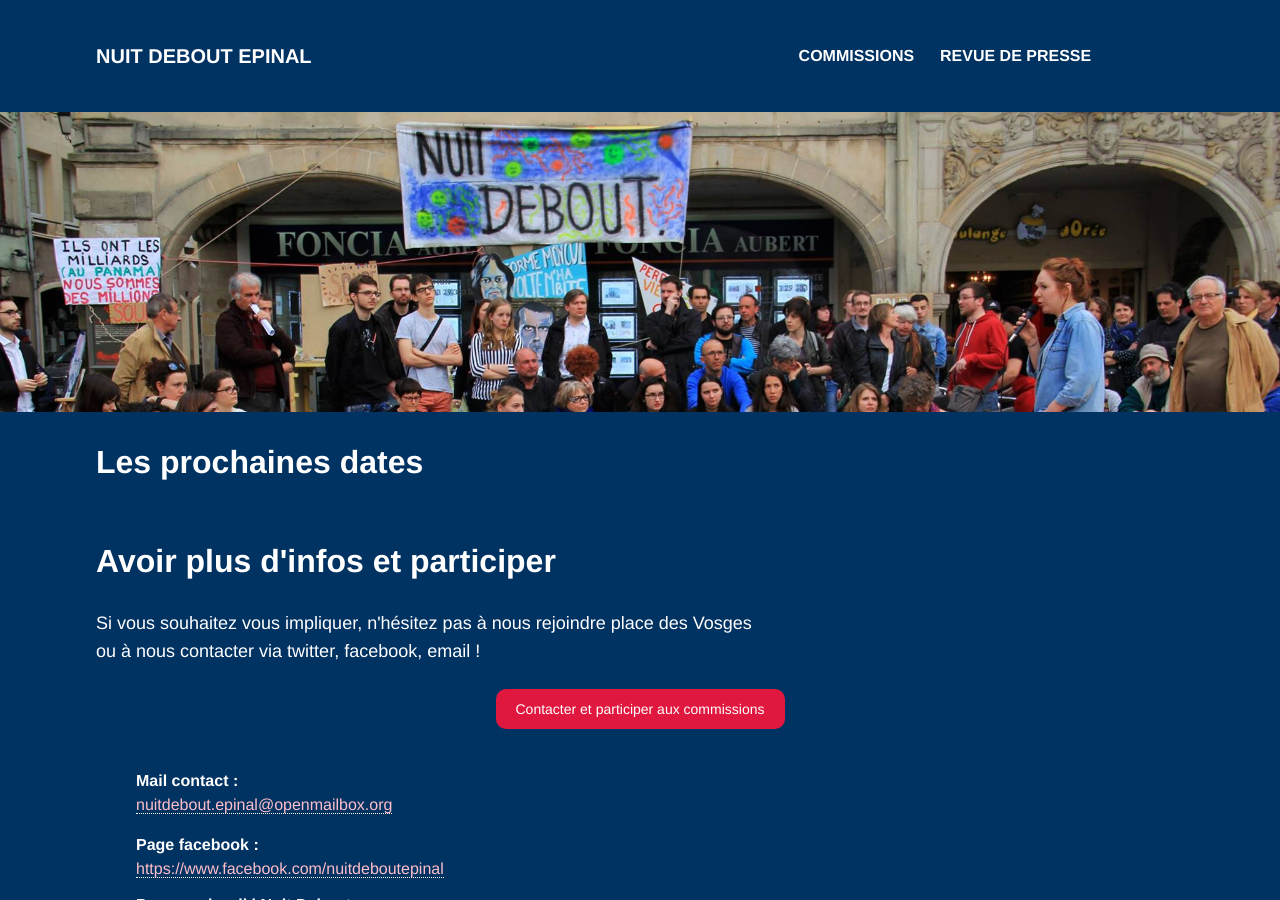
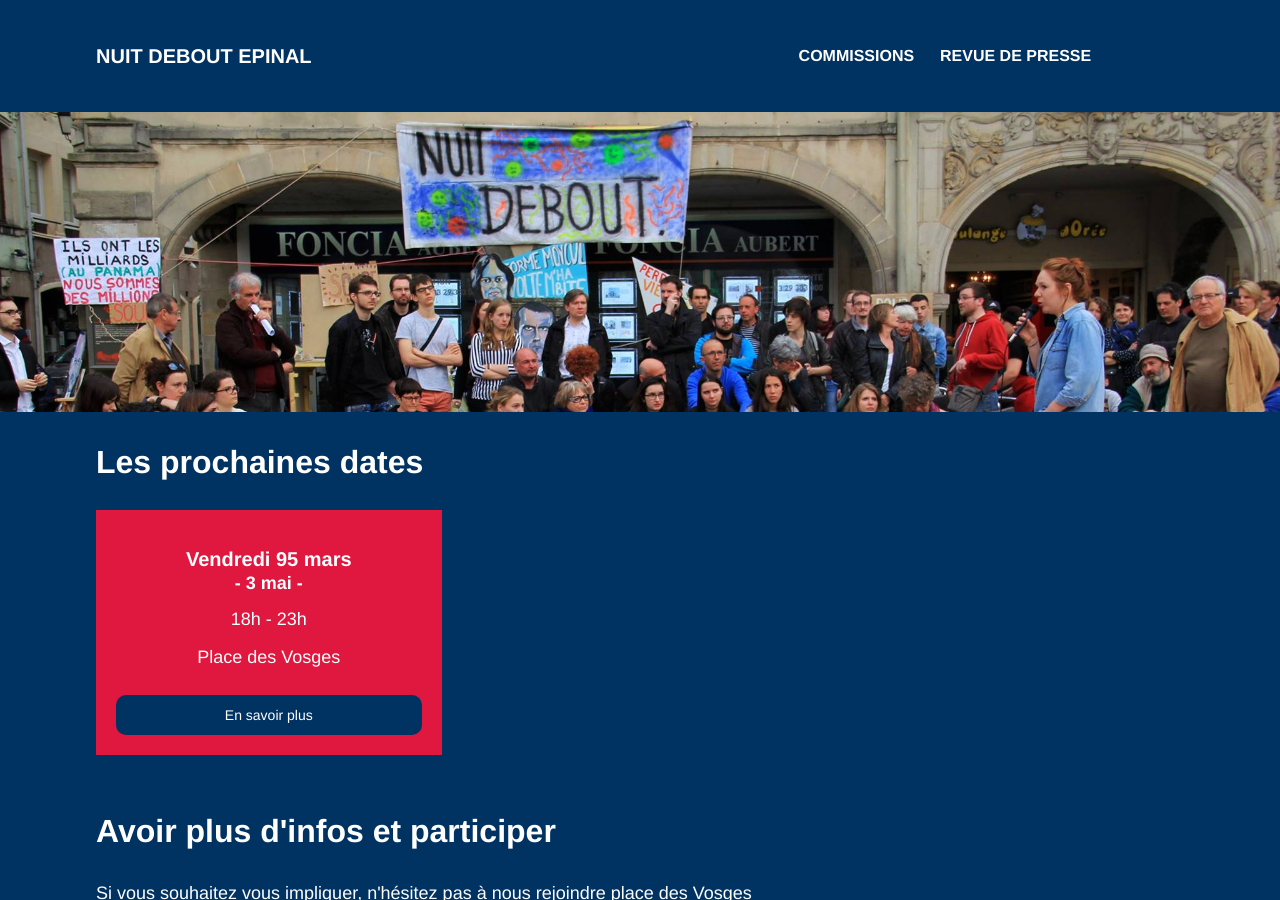
Before and after one commit to clairezed/nuit-debout-epinal, a Jekyll site: the page built from index.html, in a window 1280 px wide and 900 px high. Built offline with Jekyll 4.4.1, drawn with Linux system fonts in a browser that asks for light colours.

Commit message:
adding 95mars

```diff
--- a/_data/agenda.yml
+++ b/_data/agenda.yml
@@ -79,5 +79,14 @@
   date_normal: 27 mai
   date: 2016-05-27 23:59:59 +0200
   hour: 18h - 01h
+  theme: Nucléaire
   location: Place des Vosges
   wiki_link: "https://wiki.nuitdebout.fr/wiki/Villes/%C3%89pinal/88mars"
+
+- date_nd: Vendredi 95 mars
+  date_normal: 3 mai
+  date: 2016-06-03 23:59:59 +0200
+  hour: 18h - 23h
+  theme: Démocratie
+  location: Place des Vosges
+  wiki_link: "https://wiki.nuitdebout.fr/wiki/Villes/Épinal/95mars"
```
